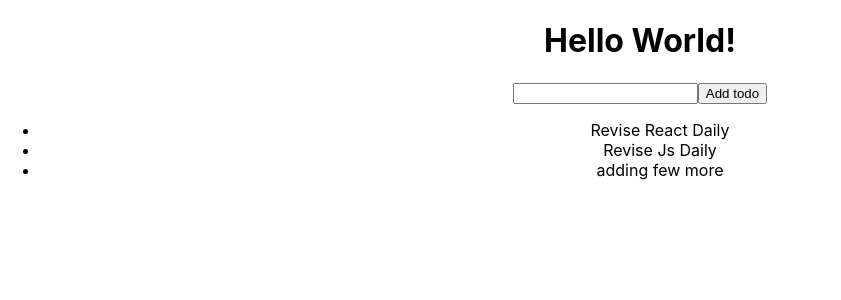
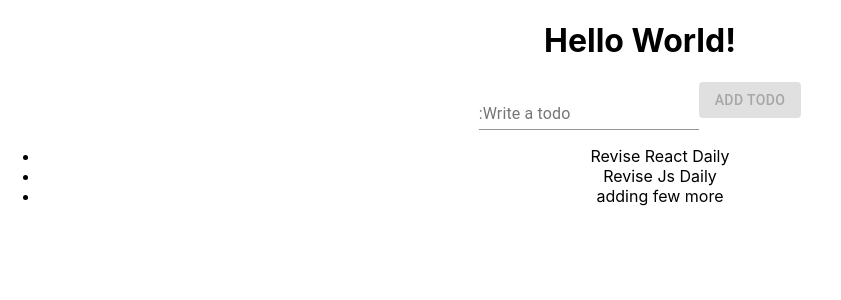
Before and after one commit to gauravdubey101/todo-app-with-react, a React (Create React App) app: page / in a window 1280 px wide. Shown: the top 300 px of the page, without its empty margins (0-841 px from the left). Built offline with nearby package versions, Linux system fonts and the light colour scheme.

Commit message:
passing through props

```diff
--- a/package.json
+++ b/package.json
@@ -3,6 +3,7 @@
   "version": "0.1.0",
   "private": true,
   "dependencies": {
+    "@material-ui/core": "^4.11.2",
     "@testing-library/jest-dom": "^5.11.6",
     "@testing-library/react": "^11.2.2",
     "@testing-library/user-event": "^12.3.0",
--- a/src/App.js
+++ b/src/App.js
@@ -1,27 +1,49 @@
-
-import React, { useState } from 'react';
-import './App.css';
+import React, { useState } from "react";
+import { Button, FormControl, InputLabel, Input } from '@material-ui/core';
+import "./App.css";
+import Todo from "./Todo";
 
 function App() {
-  const [todos, setTodos] = useState(['Revise React Daily','Revise Js Daily','adding few more']);
+  const [todos, setTodos] = useState([
+    "Revise React Daily",
+    "Revise Js Daily",
+    "adding few more",
+  ]);
   const [input, setInput] = useState('');
 
-  const addTodo = (event) =>{
+  const addTodo = (event) => {
     //this will fire off when we click the button
-    setTodos([...todos,input])
+    event.preventDefault(); //it will stop refreshing the page
+    console.log('todo connect');
+    setTodos([...todos, input]);
+    setInput('');  //clear up the input after hitting submit
   }
 
   return (
     <div className="App">
       <h1>Hello World!</h1>
-      <input value={input} onChange={event => setInput(event.target.value)}/>
-      <button onClick= {addTodo}>Add todo</button>
+      <form>
+
+
+        <FormControl>
+        <InputLabel>:Write a todo</InputLabel>
+        <Input value={input} onChange={event => setInput(event.target.value)}/>
+
+
+        </FormControl>
+
+        <Button disabled ={!input}  type="submit" onClick={addTodo} variant="contained" color="primary">
+        Add todo
+</Button>
+
+      {/*   <button  >Add todo</button> */}
+      </form>
 
       <ul>
-        {todos.map(todo =>(
-          <li>{todo}</li>
+        {todos.map(todo => (
+          <Todo text ={todo}/>
+          // <li>{todo}</li>
         ))}
-
       </ul>
     </div>
   );
--- /dev/null
+++ b/src/Todo.js
@@ -0,0 +1,10 @@
+import React from 'react'
+
+export default function Todo(props) {
+    //props = properties
+    return (
+        <div>
+           <li>{props.text}</li>
+        </div>
+    )
+}
```
Also changed, not shown: 2 other files (tests, documents, lock files or other folders).
